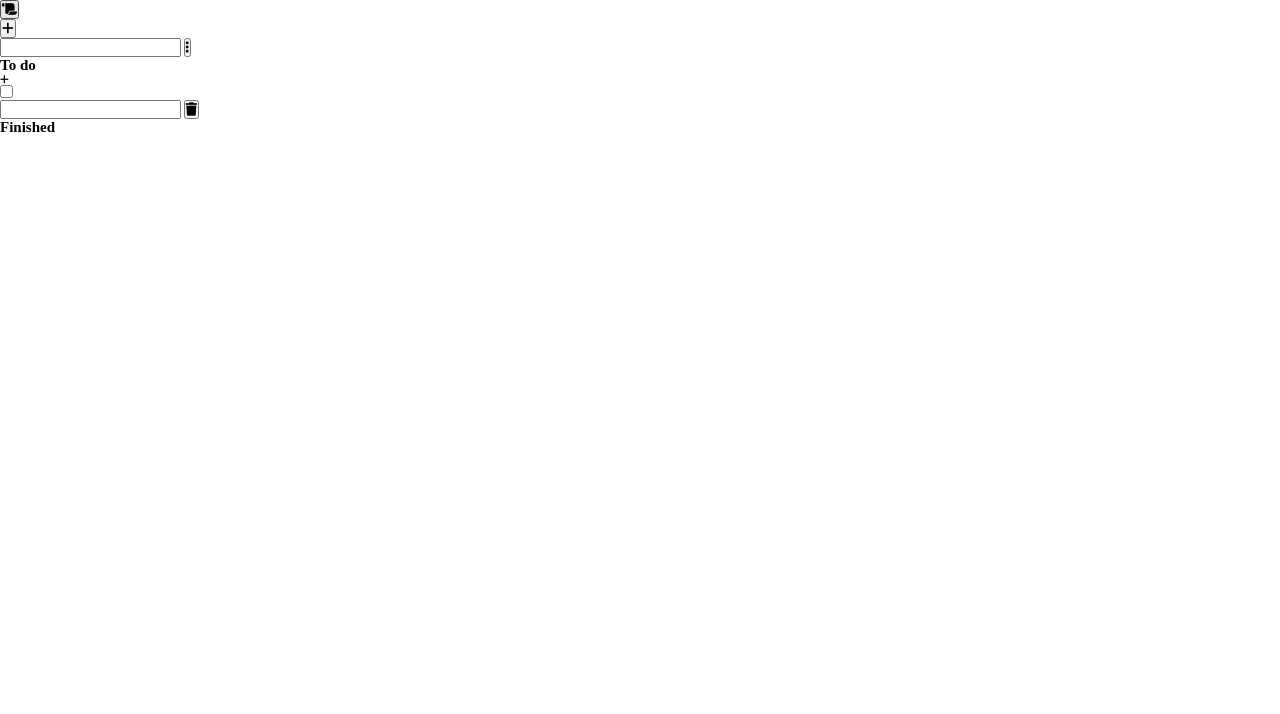
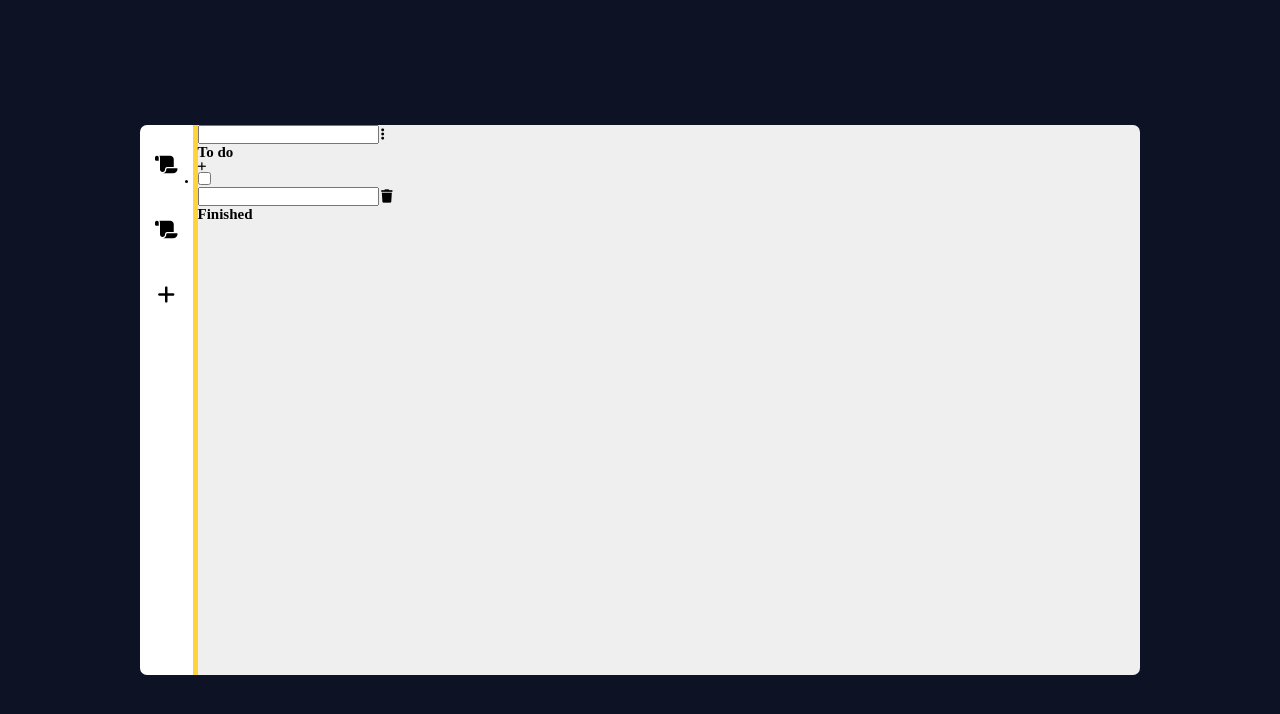
Before and after one commit to RafaelMatta/MyList, a website: page index.html in a window 1280 px wide. Drawn offline with Linux system fonts and the light colour scheme.

Commit message:
Concluindo a barra lateral.

```diff
--- a/index.html
+++ b/index.html
@@ -14,17 +14,23 @@
   <body>
     <div class="container">
       <main class="tasklist">
-        <nav class="sidebar tasklist__sidebar">
+        <nav class="sidebar">
           <ul class="sidebar__list">
             <li class="sidebar__item">
-              <button class="button button--sidebar">
-                <i class="icon tasklist__icon fa-solid fa-scroll"></i>
+              <button class="button sidebar__button">
+                <i class="icon sidebar__icon fa-solid fa-scroll"></i>
+              </button>
+            </li>
+
+            <li class="sidebar__item">
+              <button class="button sidebar__button">
+                <i class="icon sidebar__icon fa-solid fa-scroll"></i>
               </button>
             </li>
           </ul>
 
-          <button class="sidebar__item" id="add-list">
-            <i class="icon fa-solid fa-plus"></i>
+          <button class="button sidebar__button" id="add-list">
+            <i class="icon sidebar__icon fa-solid fa-plus"></i>
           </button>
         </nav>
 
--- a/style/sass/base/normalize/_normalize.scss
+++ b/style/sass/base/normalize/_normalize.scss
@@ -11,4 +11,6 @@ html {
 }
 
 body {
+  background-color: $color-dark--1;
+  height: 100svh;
 }
--- a/style/sass/layouts/_dir-layouts.scss
+++ b/style/sass/layouts/_dir-layouts.scss
@@ -1,2 +1 @@
 @import "container/container";
-@import "nav/nav";
--- a/style/sass/layouts/container/_container.scss
+++ b/style/sass/layouts/container/_container.scss
@@ -0,0 +1,8 @@
+.container {
+  margin: 0 auto;
+  width: 100rem;
+  height: 100%;
+
+  display: flex;
+  align-items: center;
+}
--- a/style/sass/modules/_dir-modules.scss
+++ b/style/sass/modules/_dir-modules.scss
@@ -1,2 +1,3 @@
 @import "button/button";
 @import "task/task";
+@import "sidebar/sidebar";
--- a/style/sass/modules/button/_button.scss
+++ b/style/sass/modules/button/_button.scss
@@ -0,0 +1,7 @@
+.button,
+.button::after,
+.button::before {
+  border: none;
+  background-color: transparent;
+  cursor: pointer;
+}
--- /dev/null
+++ b/style/sass/modules/sidebar/_sidebar.scss
@@ -0,0 +1,40 @@
+.sidebar {
+  background-color: $color-white;
+  padding: 1.5rem 0;
+
+  display: flex;
+  flex-direction: column;
+  gap: 1.5rem;
+
+  border-right: 5px solid $color-light-yellow;
+  border-radius: 7px 0 0 7px;
+
+  &__list {
+    display: flex;
+    flex-direction: column;
+    gap: inherit;
+
+    overflow: scroll;
+    list-style: none;
+
+    &::-webkit-scrollbar {
+      display: none;
+    }
+  }
+
+  &__button {
+    padding: 1.5rem 1.5rem;
+
+    &:hover {
+      background-color: $color-light-yellow;
+    }
+
+    &:active {
+      background-color: $color-light-gray--2;
+    }
+  }
+
+  &__icon {
+    font-size: 2rem;
+  }
+}
--- a/style/sass/pages/index/_index.scss
+++ b/style/sass/pages/index/_index.scss
@@ -0,0 +1,15 @@
+.tasklist {
+  max-height: 55rem;
+  height: 100%;
+  width: 100%;
+
+  display: flex;
+
+  &__list {
+    width: 100%;
+
+    background-color: $color-light-gray--1;
+
+    border-radius: 0 7px 7px 0;
+  }
+}
```
Also changed, not shown: style/css/style.css, style/sass/layouts/nav/_nav.scss (deleted).
